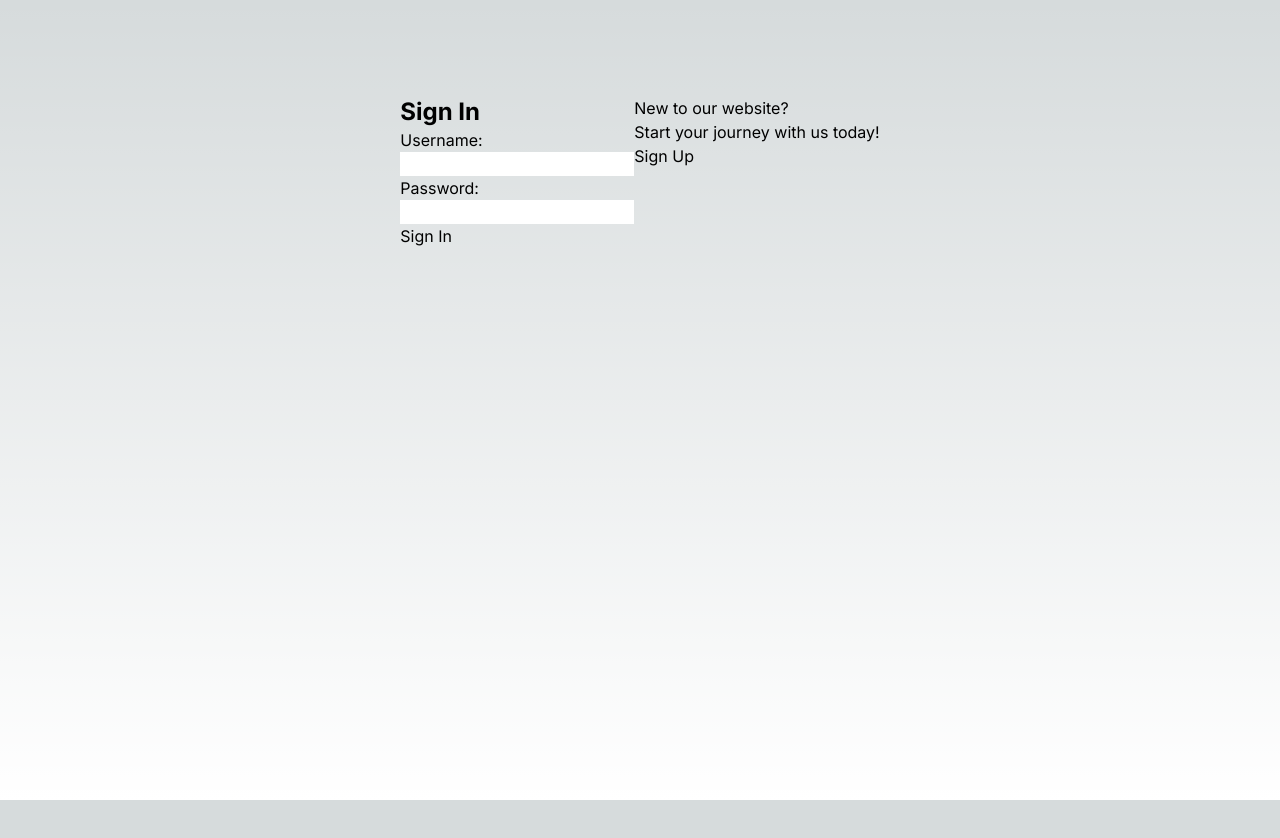
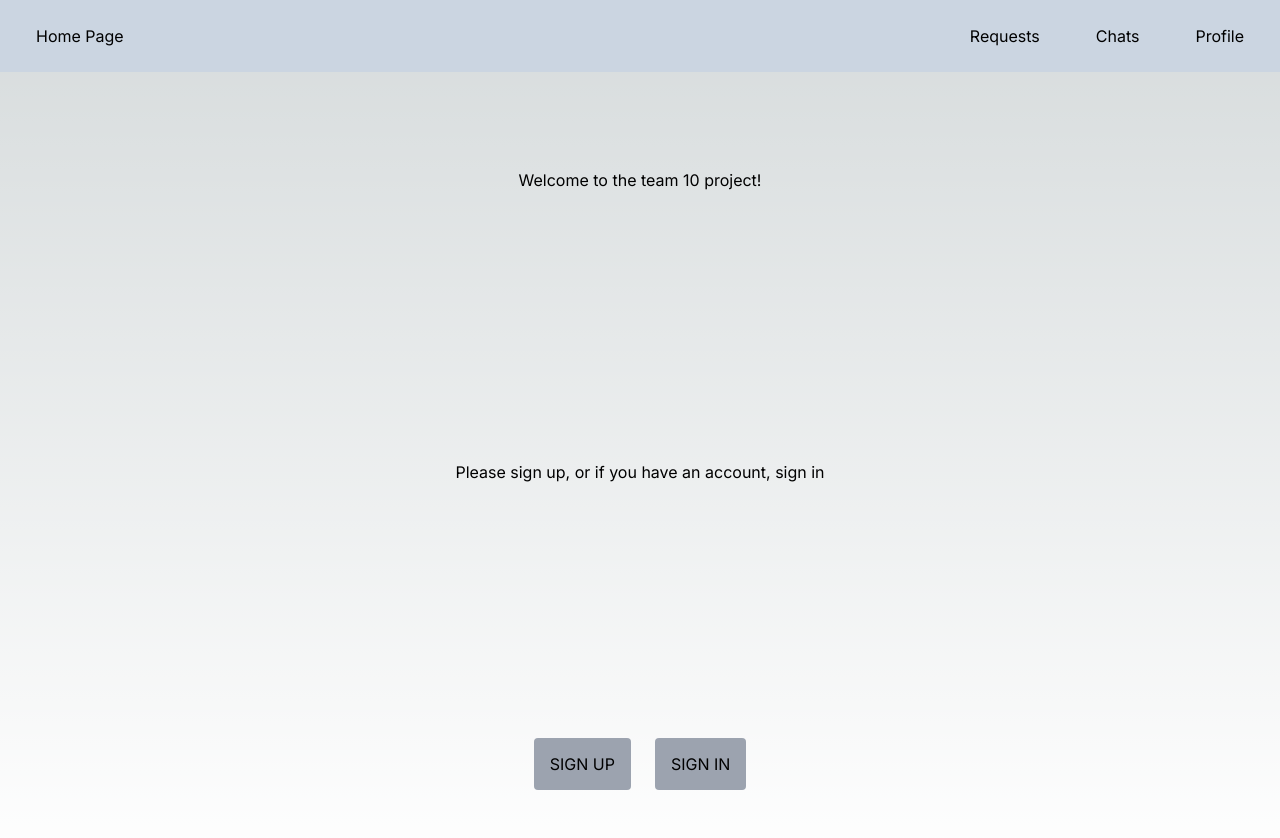
Before and after one commit to TheSomethingSomethingCompany/secret-forest, a Next.js app in the folder app/: page / in a window 1280 px wide. Shown: the top 838 px of the page. Before the commit the page ends 800 px from the top, so only its background shows below. Built offline with nearby package versions, Linux system fonts and the light colour scheme.

Commit message:
added landing page and nav bar component

```diff
--- /dev/null
+++ b/app/app/components/Navbar/Navbar.tsx
@@ -0,0 +1,29 @@
+"use client"
+
+import React from "react"
+import Link from "next/link"
+
+export default function Navbar(){
+
+    return (
+        <>
+         <nav className="bg-slate-300">
+            <div className="mx-auto px-4">
+                <div className="flex items-center justify-between h-15">
+                <div>
+                    <Link href="/" className="hover:bg-orange-400 py-6 rounded px-5">Home Page</Link>
+                </div>
+                <div className="hidden md:flex items-center space-x-4">
+                    <Link href="/" className="hover:bg-orange-400 py-6 rounded px-5">Requests</Link>
+                    <Link href="/" className="hover:bg-orange-400 py-6 rounded px-5">Chats</Link>
+                    <Link href="/" className="hover:bg-orange-400 py-6 rounded px-5">Profile</Link>
+                </div>
+                </div>
+            </div>
+         </nav>
+
+    </>
+      );
+
+
+}
--- /dev/null
+++ b/app/app/components/landing-page/LandingPage.tsx
@@ -0,0 +1,26 @@
+"use client"
+
+import React from "react"
+import Link from "next/link"
+
+export default function LandingPage(){
+
+    return (
+        <>
+            <h1>Welcome to the team 10 project!</h1>
+            <h1>Please sign up, or if you have an account, sign in</h1>
+
+            <div className="flex flex-row">
+                <button>
+                <Link href="/signup" className="bg-gray-400 rounded m-3 p-4">SIGN UP</Link>
+                </button>
+
+                <button>
+                <Link href="/signin" className="bg-gray-400 rounded m-3 p-4">SIGN IN</Link>
+                </button>
+            </div>
+        </>
+      );
+
+
+}
--- a/app/app/components/user-auth/UserAuthentication.tsx
+++ b/app/app/components/user-auth/UserAuthentication.tsx
@@ -2,9 +2,12 @@
 
 import React, { useState } from "react";
 
-export default function UserAuthentication() {
-  const [showSignIn, setShowSignIn] = useState(true);
+export default function UserAuthentication({bool}:{bool:any}) {
+  console.log(bool);
+  const temp = bool;
+  const [showSignIn, setShowSignIn] = useState(temp);
   return showSignIn ? (
+    <div className="flex min-h-screen flex-col items-center justify-between p-24">
     <section className="flex justify-evenly">
       <div>
         <h1 className="font-bold text-2xl">Sign In</h1>
@@ -22,7 +25,9 @@ export default function UserAuthentication() {
         <button onClick={() => setShowSignIn(!showSignIn)}>Sign Up</button>
       </div>
     </section>
+    </div>
   ) : (
+    <div className="flex min-h-screen flex-col items-center justify-between p-24">
     <section className="flex flex-row-reverse justify-evenly">
       <div>
         <h1 className="font-bold text-2xl">Sign Up</h1>
@@ -44,5 +49,6 @@ export default function UserAuthentication() {
         <button onClick={() => setShowSignIn(!showSignIn)}>Sign In</button>
       </div>
     </section>
+    </div>
   );
 }
--- a/app/app/layout.tsx
+++ b/app/app/layout.tsx
@@ -1,6 +1,7 @@
 import './globals.css'
 import type { Metadata } from 'next'
 import { Inter } from 'next/font/google'
+import Navbar from './components/Navbar/Navbar'
 
 const inter = Inter({ subsets: ['latin'] })
 
@@ -16,7 +17,11 @@ export default function RootLayout({
 }) {
   return (
     <html lang="en">
-      <body className={inter.className}>{children}</body>
+      <body className={inter.className}>
+      <Navbar/>
+
+        {children}
+        </body>
     </html>
   )
 }
--- a/app/app/page.tsx
+++ b/app/app/page.tsx
@@ -1,10 +1,14 @@
 import Image from "next/image";
 import UserAuthentication from "./components/user-auth/UserAuthentication";
+import LandingPage from "./components/landing-page/LandingPage";
+import Navbar from "./components/Navbar/Navbar";
 
 export default function Home() {
   return (
     <main className="flex min-h-screen flex-col items-center justify-between p-24">
-      <UserAuthentication />
+    {/* <main> */}
+      {/* <Navbar/> */}
+      <LandingPage />
     </main>
   );
 }
--- /dev/null
+++ b/app/app/signin/page.tsx
@@ -0,0 +1,11 @@
+
+import React from "react";
+import UserAuthentication from "../components/user-auth/UserAuthentication";
+
+export default function LoadSignIn() {
+  return (
+    <>
+    <UserAuthentication bool={true}/>
+    </>
+  )
+}
--- /dev/null
+++ b/app/app/signup/page.tsx
@@ -0,0 +1,11 @@
+
+import React from "react";
+import UserAuthentication from "../components/user-auth/UserAuthentication";
+
+export default function LoadSignUp() {
+  return (
+    <>
+    <UserAuthentication bool={false}/>
+    </>
+  )
+}
--- a/app/package.json
+++ b/app/package.json
@@ -15,14 +15,14 @@
     "react-dom": "^18"
   },
   "devDependencies": {
-    "@types/node": "^20",
-    "@types/react": "^18",
+    "@types/node": "20.8.6",
+    "@types/react": "18.2.28",
     "@types/react-dom": "^18",
     "autoprefixer": "^10",
     "eslint": "^8",
     "eslint-config-next": "13.5.4",
     "postcss": "^8",
     "tailwindcss": "^3",
-    "typescript": "^5"
+    "typescript": "5.2.2"
   }
 }
```
Also changed, not shown: 1 other file (tests, documents, lock files or other folders).
